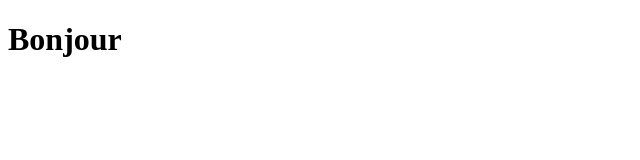
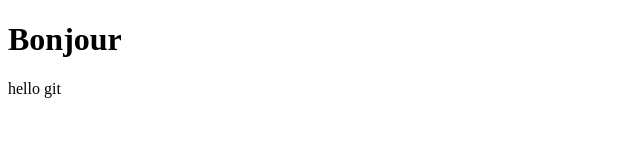
Before and after one commit to benfoxfr/test, a plain HTML site: page index.html in a window 1280 px wide. Shown: the full height of the page, 0-640 px from the left. Drawn offline with Linux system fonts and the light colour scheme.

Commit message:
add app.js

```diff
--- /dev/null
+++ b/app.js
@@ -0,0 +1 @@
+console.dir("coucou");
--- a/index.html
+++ b/index.html
@@ -8,5 +8,6 @@
 </head>
 <body>
   <h1>Bonjour</h1>
+  <p>hello git</p>
 </body>
 </html>
```
